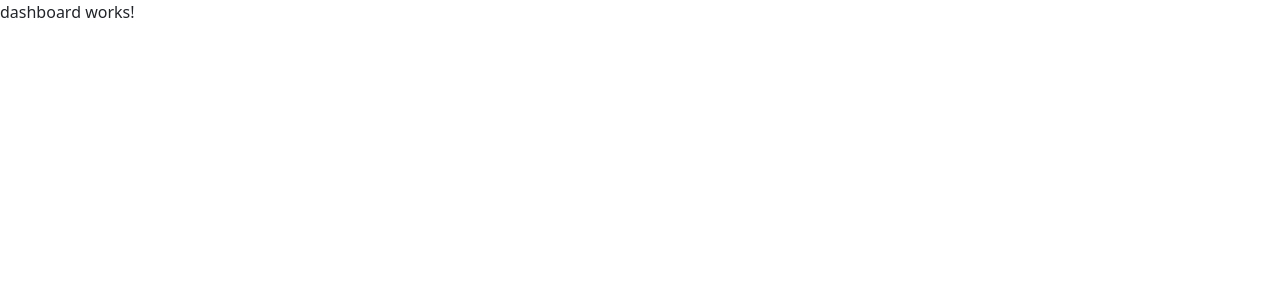
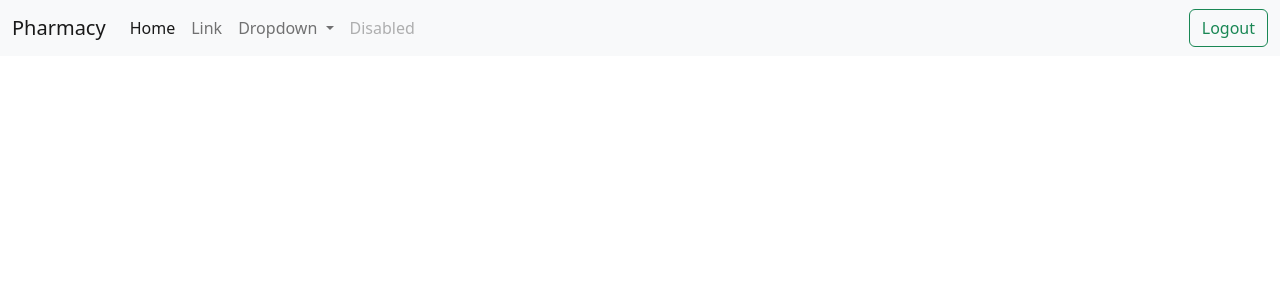
Before and after one commit to bvthz5/pharmacy-management, an Angular app in the folder pharmacy/pharmacyUi/: page /dashBoard in a window 1280 px wide. Shown: the top 300 px of the page. Built offline with nearby package versions, Linux system fonts and the light colour scheme.

Commit message:
aaddes header

```diff
--- a/pharmacy/pharmacyUi/angular.json
+++ b/pharmacy/pharmacyUi/angular.json
@@ -26,7 +26,9 @@
               "src/styles.css",
               "./node_modules/bootstrap/dist/css/bootstrap.css"
             ],
-            "scripts": []
+            "scripts": [
+              "./node_modules/bootstrap/dist/js/bootstrap.bundle.min.js"
+            ]
           },
           "configurations": {
             "production": {
--- a/pharmacy/pharmacyUi/src/app/features/dashboard/dashboard.component.html
+++ b/pharmacy/pharmacyUi/src/app/features/dashboard/dashboard.component.html
@@ -1 +1 @@
-<p>dashboard works!</p>
+<app-header></app-header>
--- a/pharmacy/pharmacyUi/src/app/features/dashboard/dashboard.component.ts
+++ b/pharmacy/pharmacyUi/src/app/features/dashboard/dashboard.component.ts
@@ -5,6 +5,7 @@
   templateUrl: './dashboard.component.html',
   styleUrls: ['./dashboard.component.css']
 })
+
 export class DashboardComponent implements OnInit {
 
   constructor() { }
--- /dev/null
+++ b/pharmacy/pharmacyUi/src/app/features/header/header.component.html
@@ -0,0 +1,34 @@
+<nav class="navbar navbar-expand-lg  bg-light">
+    <div class="container-fluid">
+      <a class="navbar-brand" href="#">Pharmacy</a>
+      <button class="navbar-toggler" type="button" data-bs-toggle="collapse" data-bs-target="#navbarSupportedContent" aria-controls="navbarSupportedContent" aria-expanded="false" aria-label="Toggle navigation">
+        <span class="navbar-toggler-icon"></span>
+      </button>
+      <div class="collapse navbar-collapse" id="navbarSupportedContent">
+        <ul class="navbar-nav me-auto mb-2 mb-lg-0">
+          <li class="nav-item">
+            <a class="nav-link active" aria-current="page" href="#">Home</a>
+          </li>
+          <li class="nav-item">
+            <a class="nav-link" href="#">Link</a>
+          </li>
+          <li class="nav-item dropdown">
+            <a class="nav-link dropdown-toggle" href="#" role="button" data-bs-toggle="dropdown" aria-expanded="false">
+              Dropdown
+            </a>
+            <ul class="dropdown-menu">
+              <li><a class="dropdown-item" href="#">Action</a></li>
+              <li><a class="dropdown-item" href="#">Another action</a></li>
+              <li><hr class="dropdown-divider"></li>
+              <li><a class="dropdown-item" href="#">Something else here</a></li>
+            </ul>
+          </li>
+          <li class="nav-item">
+            <a class="nav-link disabled">Disabled</a>
+          </li>
+        </ul>
+        <button class="btn btn-outline-success" type="submit">Logout</button>
+
+      </div>
+    </div>
+  </nav>
--- /dev/null
+++ b/pharmacy/pharmacyUi/src/app/features/header/header.component.ts
@@ -0,0 +1,15 @@
+import { Component, OnInit } from '@angular/core';
+
+@Component({
+  selector: 'app-header',
+  templateUrl: './header.component.html',
+  styleUrls: ['./header.component.css']
+})
+export class HeaderComponent implements OnInit {
+
+  constructor() { }
+
+  ngOnInit(): void {
+  }
+
+}
```
Also changed, not shown: pharmacy/pharmacyUi/src/app/app.module.ts (+9 -2 lines), pharmacy/pharmacyUi/src/app/common-lib/common-lib.module.ts (added, +16 -0 lines), pharmacy/pharmacyUi/src/app/features/features.module.ts (+6 -2 lines), pharmacy/pharmacyUi/src/app/features/header/header.component.css (added), 1 other file (tests, documents, lock files or other folders).
